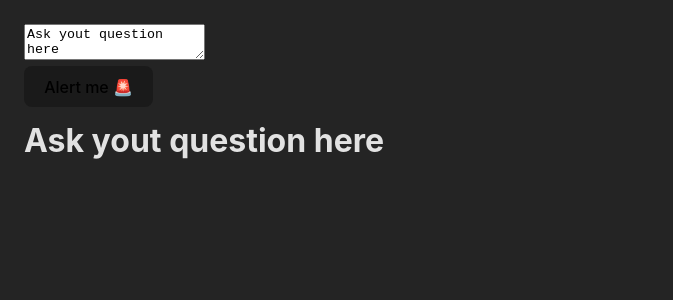
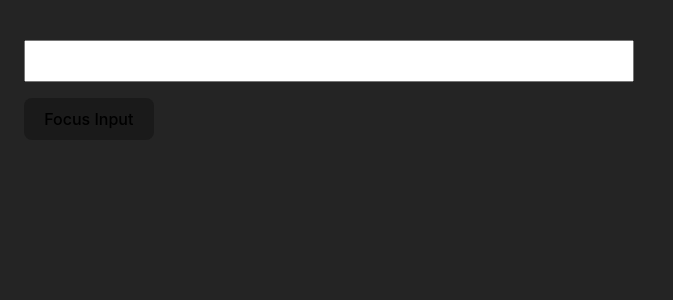
Before and after one commit to pablozuta/react-playground, a React (Vite) app: page / in a window 1280 px wide. Shown: the top 300 px of the page, without its empty margins (0-673 px from the left). Built offline with nearby package versions, Linux system fonts and the light colour scheme.

Commit message:
se agrega component useRef

```diff
--- a/src/App.jsx
+++ b/src/App.jsx
@@ -8,13 +8,15 @@
 import TanStack from './components/TanStack'
 import UForm from './components/UForm'
 import CForm from './components/CForm'
+import UseRefComponent from './components/useRefComponent'
 
 
 function App() {
   return (
     <div>
 
-   <CForm/>
+
+   <UseRefComponent />
 
 
     </div>
--- /dev/null
+++ b/src/components/UseRefComponent.jsx
@@ -0,0 +1,19 @@
+import React from 'react'
+import { useRef } from 'react'
+
+function UseRefComponent() {
+    const inputElement = useRef()
+
+    const focusInput = () => {
+        inputElement.current.focus()
+    }
+
+  return (
+    <div>
+        <input type="text" ref={inputElement} />
+        <button onClick={focusInput}>Focus Input</button>
+    </div>
+  )
+}
+
+export default UseRefComponent
--- a/src/index.css
+++ b/src/index.css
@@ -51,3 +51,12 @@
   padding: 1rem;
   margin-top: 1rem;
 }
+
+input{
+  margin-block: 1rem;
+  padding: 0.2rem;
+  width: 600px;
+  height: 2rem;
+  font-size: 1.3rem;
+
+}
```
